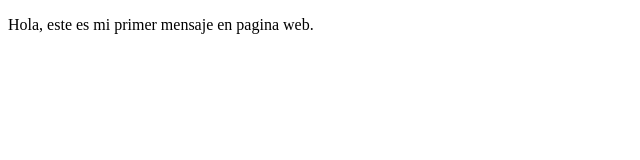
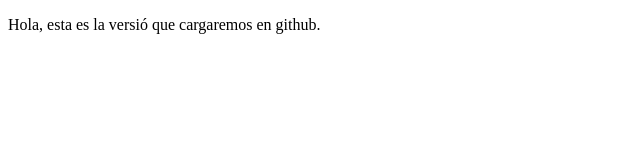
Before and after one commit to carq1/proyectodemoprework, a plain HTML site: page index.html in a window 1280 px wide. Shown: the full height of the page, 0-640 px from the left. Drawn offline with Linux system fonts and the light colour scheme.

Commit message:
cambios agregando archivo a Git

```diff
--- a/index.html
+++ b/index.html
@@ -8,7 +8,7 @@
 </head>
 <body>
     <p>
-     Hola, este es mi primer mensaje en pagina web.
+     Hola, esta es la versió que cargaremos en github.
     </p>
 </body>
 </html>
```
